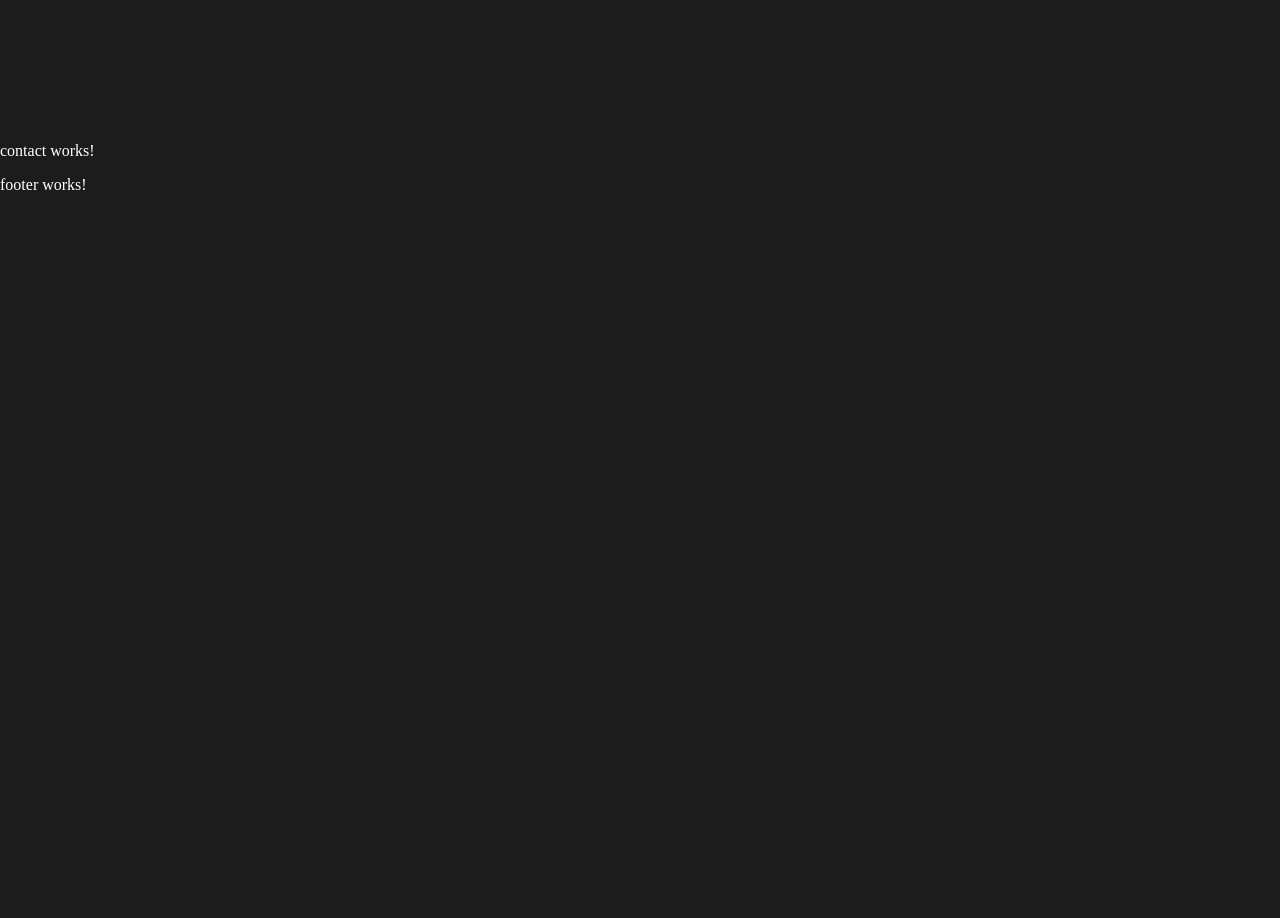
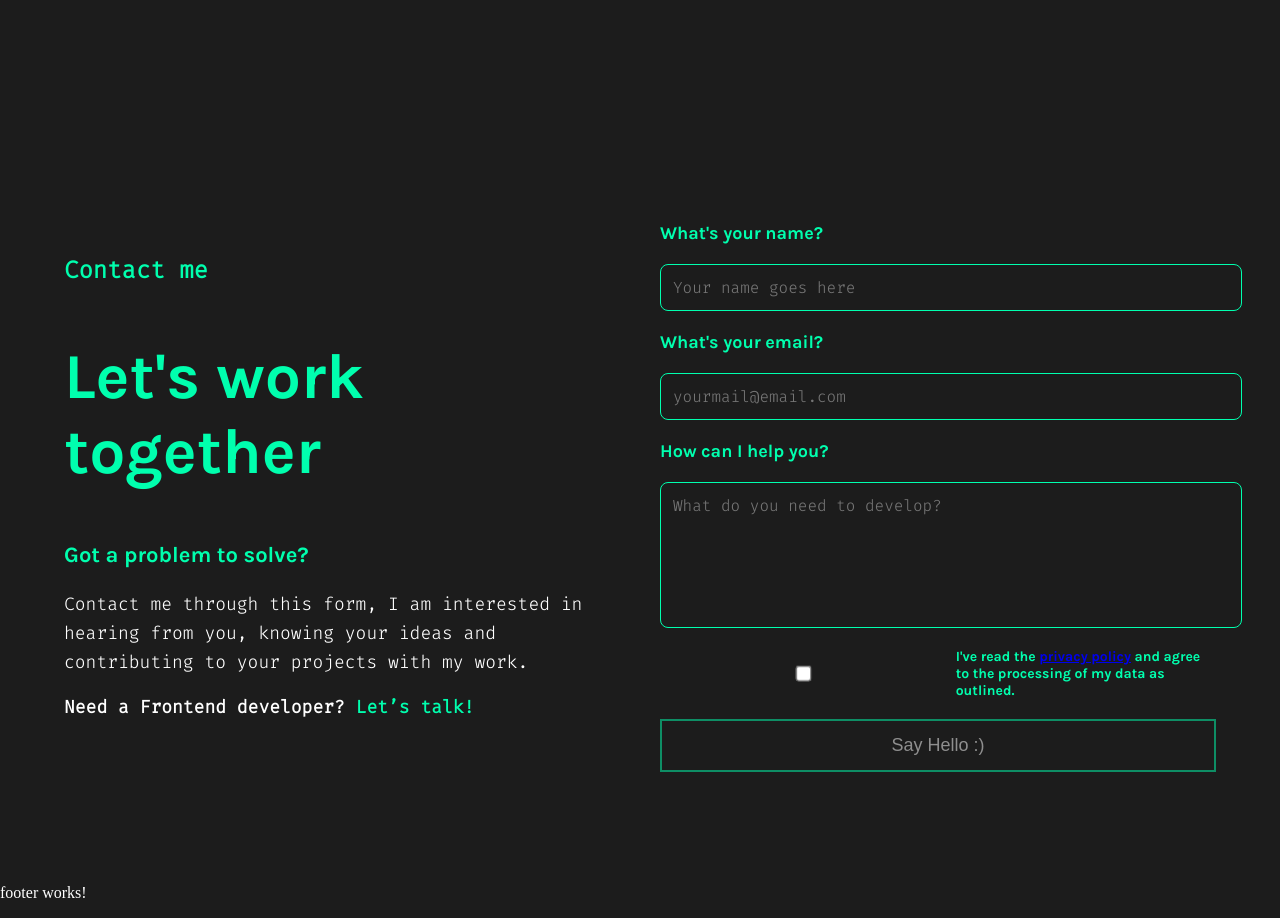
Before and after one commit to Metafeller/portfolio, an Angular app: page / in a window 1280 px wide. Shown: the part 8020-8938 px from the top of the page. Before the commit the page ends 8230 px from the top, so only its background shows below. Built offline with nearby package versions, Linux system fonts and the light colour scheme.

Commit message:
add contact.component basics

```diff
--- a/src/app/contact/contact.component.html
+++ b/src/app/contact/contact.component.html
@@ -1 +1,40 @@
-<p>contact works!</p>
+<section class="contact-section-container">
+    <div class="contact-content">
+
+        <!-- Linke Seite: Text -->
+        <div class="contact-left">
+        <h4>Contact me</h4>
+        <h2>Let's work <br> together</h2>
+        <h3>Got a problem to solve?</h3>
+        <p>
+            Contact me through this form, I am interested in hearing from you,
+            knowing your ideas and contributing to your projects with my work.
+        </p>
+        <span>
+            Need a Frontend developer?
+            <a href="#contact-form" class="accent-text">Let’s talk!</a>
+        </span>
+        </div>
+
+        <!-- Rechte Seite: Formular -->
+        <div class="contact-right">
+            <form id="contact-form">
+                <label for="name">What's your name?</label>
+                <input type="text" id="name" placeholder="Your name goes here">
+
+                <label for="email">What's your email?</label>
+                <input type="email" id="email" placeholder="yourmail@email.com">
+
+                <label for="message">How can I help you?</label>
+                <textarea id="message" placeholder="What do you need to develop?" maxlength="369"></textarea>
+
+                <div class="checkbox-container">
+                <input type="checkbox" id="privacy">
+                <label for="privacy">I've read the <a href="/privacy-policy" class="accent-text">privacy policy</a> and agree to the processing of my data as outlined.</label>
+                </div>
+
+                <button type="submit" class="default-button" disabled>Say Hello :)</button>
+            </form>
+        </div>
+    </div>
+</section>
--- a/src/app/contact/contact.component.scss
+++ b/src/app/contact/contact.component.scss
@@ -0,0 +1,132 @@
+.contact-section-container {
+    max-width: 1920px;
+    min-height: 80vh;
+    margin: 0 auto;
+    padding: 48px 32px;
+    display: flex;
+    justify-content: center;
+    align-items: center;
+}
+
+.contact-content {
+    display: flex;
+    padding: 48px 32px;
+    width: 100%;
+    max-width: 1200px;
+    justify-content: space-between;
+    gap: 40px;
+
+.contact-left {
+    width: 50%;
+    // color: white;
+
+    h4 {
+    font-size: 24px;
+    color: var(--accent-color);
+    font-family: var(--font-family-second);
+    }
+
+    h2 {
+    font-size: 64px;
+    font-weight: bold;
+    font-family: var(--font-family);
+    color: var(--accent-color);
+    }
+
+    h3 {
+    font-size: 22px;
+    font-weight: bold;
+    font-family: var(--font-family);
+    color: var(--accent-color);
+    }
+
+    p {
+    font-size: 18px;
+    // color: #bbb;
+    line-height: 1.6;
+    font-family: var(--font-family-second);
+    }
+
+    span {
+    font-size: 18px;
+    font-family: var(--font-family-second);
+    font-weight: 700;
+
+        .accent-text {
+            color: var(--accent-color);
+            text-decoration: none;
+            font-weight: bold;
+        }
+    }
+}
+
+    .contact-right {
+        width: 50%;
+
+        form {
+        display: flex;
+        flex-direction: column;
+        gap: 20px;
+
+        label {
+            font-size: 18px;
+            font-weight: bold;
+            font-family: var(--font-family);
+            color: var(--accent-color);
+        }
+
+            input,
+            textarea {
+                width: 100%;
+                padding: 12px;
+                font-size: 16px;
+                border: 1px solid var(--accent-color);
+                background: transparent;
+                color: white;
+                outline: none;
+                border-radius: 8px;
+                font-family: var(--font-family-second);
+            }
+
+            textarea {
+                resize: none;
+                height: 120px;
+            }
+
+            .checkbox-container {
+                display: flex;
+                align-items: center;
+                gap: 10px;
+
+                input {
+                transform: scale(1.2);
+                }
+
+                label {
+                font-size: 14px;
+                }
+            }
+
+            .default-button {
+                width: 100%;
+                padding: 14px;
+                font-size: 18px;
+                border: 2px solid var(--accent-color);
+                background: transparent;
+                color: white;
+                cursor: not-allowed;
+                transition: 0.3s;
+
+                &:hover {
+                background: var(--accent-color);
+                color: black;
+                }
+
+                &:disabled {
+                opacity: 0.5;
+                cursor: not-allowed;
+                }
+            }
+        }
+    }
+}
--- a/src/app/contact/contact.component.ts
+++ b/src/app/contact/contact.component.ts
@@ -1,9 +1,10 @@
+import { CommonModule } from '@angular/common';
 import { Component } from '@angular/core';
 
 @Component({
   selector: 'app-contact',
   standalone: true,
-  imports: [],
+  imports: [CommonModule],
   templateUrl: './contact.component.html',
   styleUrl: './contact.component.scss'
 })
```
